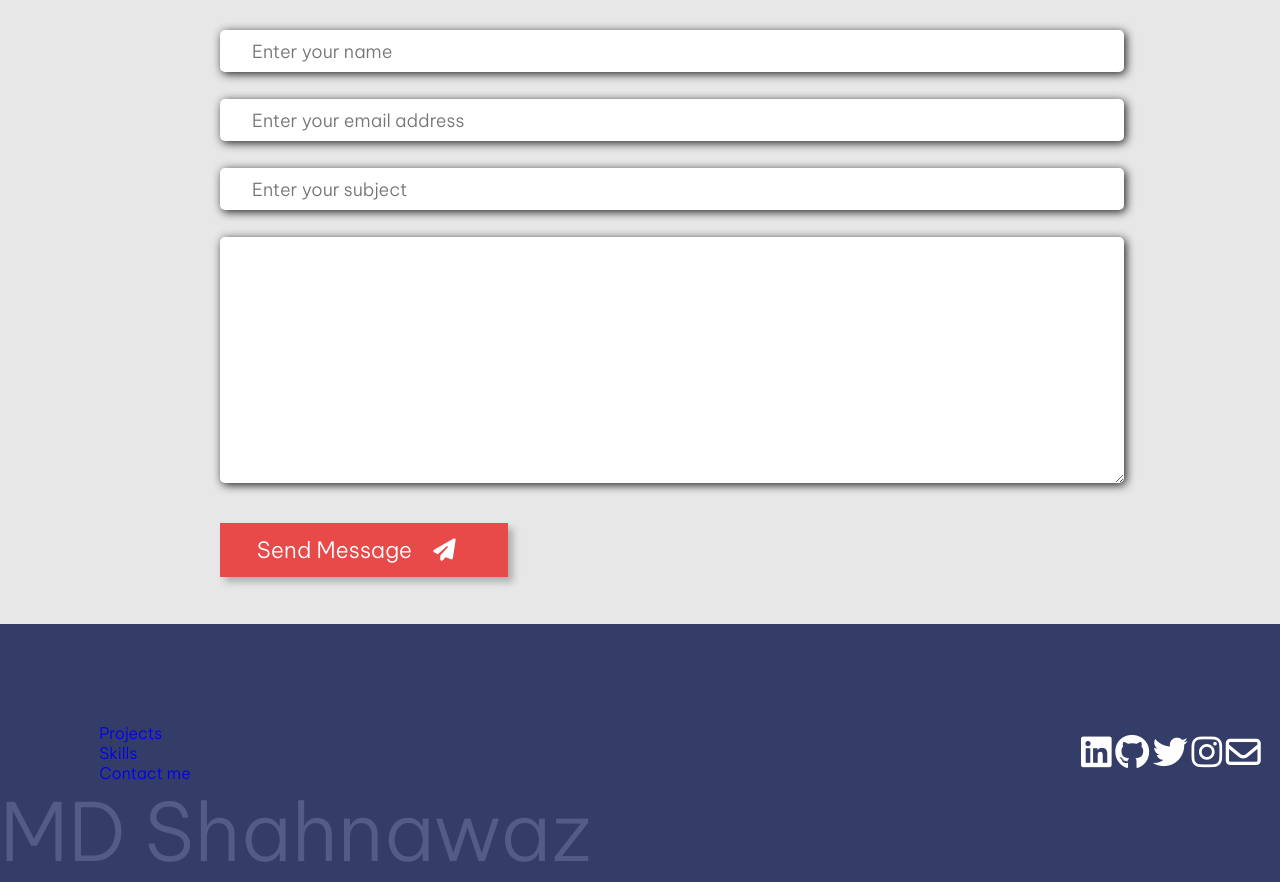
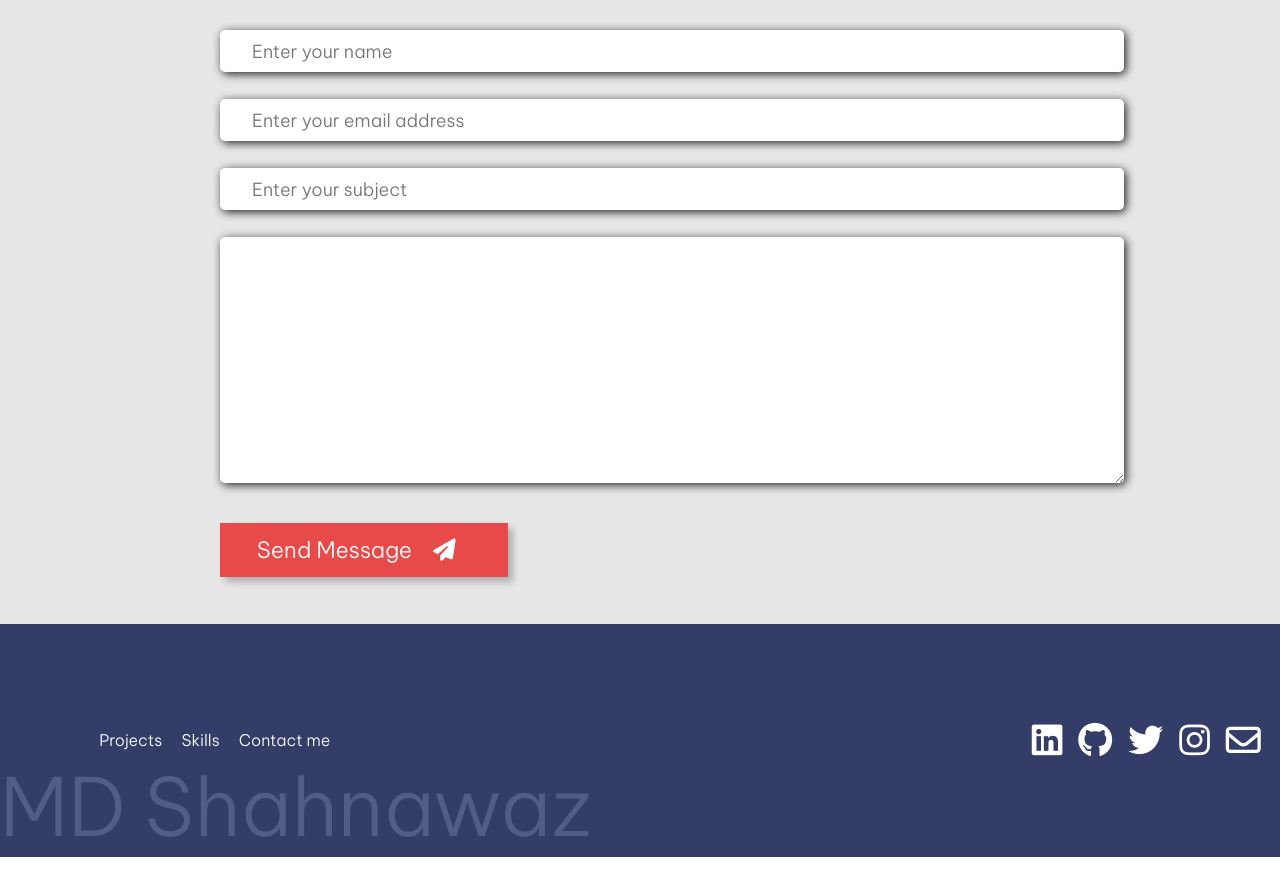
Before and after one commit to MdShahnawaz474/Portofolio-project-2, a plain HTML site: page portfolioProject /index.html in a window 1280 px wide. Shown: the part 3457-4339 px from the top of the page. After the commit the page ends 4314 px from the top, so only its background shows below. Drawn offline with nearby package versions, Linux system fonts and the light colour scheme.

Commit message:
Completed

```diff
--- a/portfolioProject /style.css
+++ b/portfolioProject /style.css
@@ -717,3 +717,26 @@ footer{
   user-select: none;
   font-size: 5em ;
 }
+
+.link-wrapper{
+  display: flex;
+  gap: 1.2rem;
+
+}
+
+.link-wrapper div a{
+  color: white;
+  text-decoration: none;
+  transition: all 0.6s;
+}
+
+.link-wrapper div a:hover{
+  color: var(--bgOrange);
+  text-decoration: none;
+}
+
+.icon-wrapper{
+  display: flex;
+  gap: 1rem
+
+}
```
